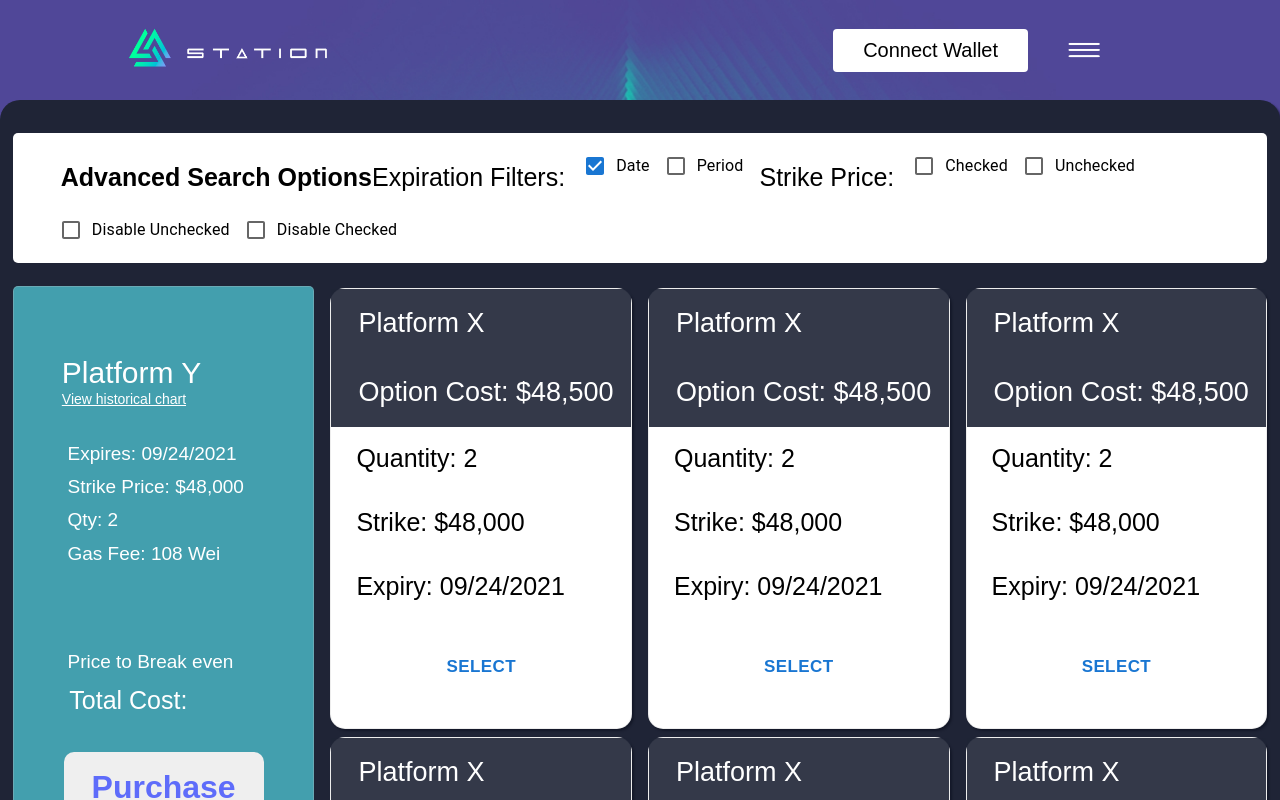
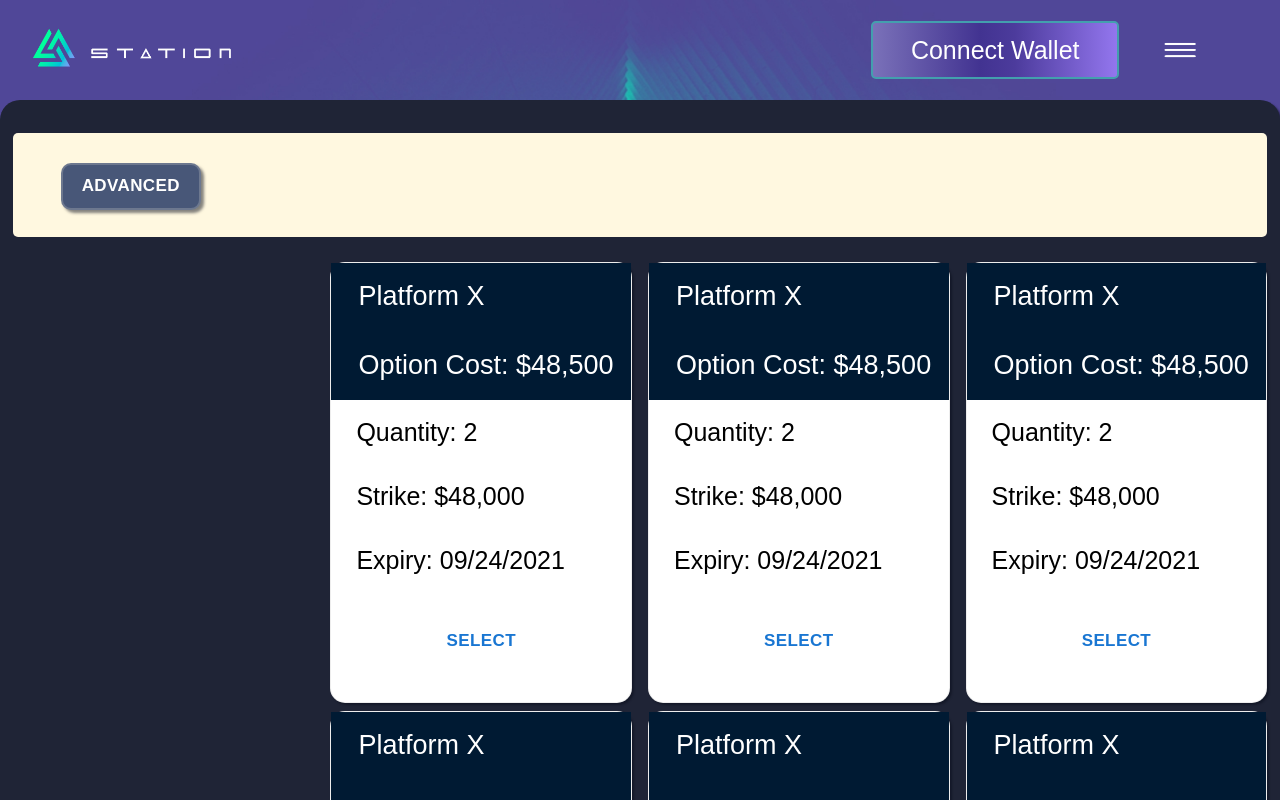
Before and after one commit to Waduhekthecat/EmeryHeights, a React (Create React App) app: page /advanced in a window 1280 px wide. Shown: the top 800 px of the page. Built offline with nearby package versions, Linux system fonts and the light colour scheme.

Commit message:
made it look real good

```diff
--- a/src/components/Aggregator/BannerContentDOA.tsx
+++ b/src/components/Aggregator/BannerContentDOA.tsx
@@ -69,6 +69,7 @@ const CssTextField = withStyles({
       },
       '&:hover fieldset': {
         borderColor: '#3E4251 !important',
+        cursor:'pointer'
       },
       '&.Mui-focused fieldset': {
         borderColor: '#3E4251 !important',
@@ -196,6 +197,7 @@ const useStyles = makeStyles((theme) => ({
   textCont1: {
     display: "flex",
     flexDirection: "column",
+
   },
   textCont8: {
     display: "flex",
@@ -390,6 +392,9 @@ const TitleText = styledCom.p`
     margin-top: 1em;
     padding-top: 1em;
     font-size: 35px;
+    font-family: fantasy;
+    text-shadow: 1px 1px 1px white,
+               1px 2px 1px gray;
     color: white;
     text-align:center;
     align-self:center;
@@ -402,6 +407,7 @@ const ButtonContainer1 = styledCom.div`
     @media (max-width: 550px) {
         width: 100%;
         margin-left:0;
+
     }
 `;
 
@@ -455,9 +461,9 @@ const QueryButton = styledCom.a`
     height: 56px;
     background-color:#504798;
     &:hover {
-        cursor: pointer;
-        color: rgb(${colors.main});
-    }
+      cursor: pointer;
+      text-shadow: 1px 1px 2px white, 0 0 1em white, 0 0 0.2em darkblue
+
 `;
 
     interface Props {}
@@ -547,9 +553,8 @@ const QueryButton = styledCom.a`
                       id="date"
                       type="date"
                       defaultValue="2017-05-24"
-                      sx={{ width: 310, height: 55}}
+                      sx={{ width: 310, height: 55 }}
                       inputProps={{style: {fontSize: 24 }}}
-
                     />
                   </LocalizationProvider>
                 </Grid>
--- a/src/components/Aggregator/Results/Card1.tsx
+++ b/src/components/Aggregator/Results/Card1.tsx
@@ -1,13 +1,22 @@
-import React from 'react'
+import React, { Component, useState } from "react";
 import styled from 'styled-components'
 import { colors } from '../../../styles'
+import Button from '@mui/material/Button';
+import { makeStyles } from "@material-ui/core/styles";
+import styledCom from 'styled-components';
+import { Grid } from '@mui/material'
 
 interface Props {
     // url: string;
     // text: string;
     // onClick:(num: number)=>void;
     // num:number;
-}
+};
+const useStyles = makeStyles((theme) => ({
+    Hidden: {
+        borderWidth: "2px",
+        color: "rgb(67,159,174)",
+    }}));
 
 const Container = styled.div`
     width: 100%;
@@ -54,21 +63,41 @@ const PurchaseBtn = styled.button`
     }
 `
 
-
 const Card: React.FC<Props> = ({ }) => {
     return (
+        <Grid container sx={{ display: { xs: 'none', md: 'none' } }}>
         <Container>
+            <Grid container>
+            <Grid item>
             <HederTitle>Platform Y</HederTitle>
+            </Grid>
+            <Grid item>
             <Description1>View historical chart</Description1>
+            </Grid>
+            <Grid item>
             <Description>Expires: 09/24/2021</Description>
+            </Grid>
+            <Grid item>
             <Description>Strike Price: $48,000</Description>
+            </Grid>
+            <Grid item>
             <Description>Qty: 2</Description>
+            </Grid>
+            <Grid item>
             <Description>Gas Fee: 108 Wei</Description>
+            </Grid>
+            <Grid item>
             <Description style={{ marginTop: 80 }}>Price to Break even</Description>
+            </Grid>
+            <Grid item>
             <Description style={{ fontSize: 25 }}>Total Cost:</Description>
+            </Grid>
+            <Grid item>
             <PurchaseBtn>Purchase</PurchaseBtn>
-        </Container>
-    )
-}
+            </Grid></Grid></Container>
+        </Grid>
+
+)
+};
 
 export default Card
--- a/src/components/Aggregator/Results/Card3.tsx
+++ b/src/components/Aggregator/Results/Card3.tsx
@@ -7,6 +7,9 @@ import FormControlLabel from "@mui/material/FormControlLabel";
 import Checkbox from "@mui/material/Checkbox";
 import { makeStyles } from "@material-ui/core/styles";
 import { Grid } from '@mui/material'
+import Button from '@mui/material/Button';
+import ButtonGroup from '@mui/material/ButtonGroup';
+import styledCom from 'styled-components';
 
 import { colors } from "../../../styles";
 
@@ -15,16 +18,23 @@ interface Props {
   // text: string;
   // onClick:(num: number)=>void;
   // num:number;
-}
+};
 
 // Material ui style
 const useStyles = makeStyles((theme) => ({
   checkGroup: {
     display: "flex",
   },
+  ButtonToggle: {
+    borderWidth: "2px",
+    borderColor: "gray",
+    color: "rgb(256,256,256) !important",
+    '&:focus': {
+    fontColor: "rgb(256,256,256) !important",
+  }},
   Container: {
     width:'100%',
-    background:"rgb(256,256,256)",
+    background:"#fff8e0",
     color: "black",
     borderRadius: '5px',
     display: 'flex',
@@ -37,9 +47,39 @@ const useStyles = makeStyles((theme) => ({
     paddingTop:'.75em',
     paddingBottom: '.75em',
     paddingRight: '.75em'
+  },
+  Advanced: {
+    borderColor: "black",
+    marginBottom:'15px',
+    float:'left'
+  }}))
+
+const CheckboxButton = styledCom(Button)`
+
+
+
+
+
+background: #485778 !important;
+  backdrop-filter: blur(4px) !important;
+  border-radius: 10px !important;
+  border: 2px solid rgba(${colors.border}) !important;
+  height:47px !important;
+  width:140px !important;
+  display:flex !important;
+  margin-right: 35px !important;
+  align-items:center !important;
+  justify-content:space-around !important;
+  box-shadow: 3px 3px 3px rgba(10, 13, 27, 0.5) !important;
+  &:hover {
+    cursor: pointer;
   }
-}));
+  &:focus {
+    background: #504798 !important;
+    color: rgb(256,256,256) !important;
+  }
 
+`
 const Container = styled.div`
   width: 100%;
   background: rgb(256,256,256);
@@ -95,8 +135,12 @@ const FormGroupArea = styled.div`
   align-items: center;
 `;
 
+
+
+
 const Card: React.FC<Props> = ({}) => {
   const classes = useStyles();
+  const [selectedBtn, setSelectedBtn] = React.useState(false);
   const [state, setState] = React.useState({
     date: true,
     period: false,
@@ -115,14 +159,34 @@ const Card: React.FC<Props> = ({}) => {
 
   const { date, period, unchecked, checked, dunchecked, dchecked } = state;
 
+
   return (
   <Grid container
     direction="row"
     className={classes.Container}>
 
-    <Grid container direction="row">
-        <Grid item><Description>Advanced Search Options</Description></Grid>
-        <Grid item><Description1>Expiration Filters:</Description1></Grid>
+    <Grid container
+    className={classes.Advanced}
+    direction="row">
+        <Grid item sm={2} md={2}><Description>
+          <CheckboxButton
+          className={classes.ButtonToggle}
+      value="call"
+      selected={selectedBtn}
+      onClick={()=> setSelectedBtn(!selectedBtn)}
+      >{" "}<p
+      style={{
+        fontSize: 17,
+        fontWeight: 800,
+      }}
+      >Advanced
+        </p>
+  </CheckboxButton>
+  </Description>
+  </Grid></Grid>
+  {/* hidden */}
+  <Grid container sx={{ display: { xs: 'none', md: 'none' } }}>
+        <Grid item sm={2} md={2}><Description1>Expiration Filters:</Description1></Grid>
       <Grid item>
        <FormControlLabel
                   control={
@@ -146,18 +210,18 @@ const Card: React.FC<Props> = ({}) => {
                   }
                   label="Period"
                 />
-      </Grid>
-        <Grid item><Description1>Strike Price:</Description1></Grid>
+      </Grid><Grid item sm={8} md={1}></Grid>
+        <Grid item sm={2} md={2}><Description1>Strike Price:</Description1></Grid>
           <Grid item>
           <FormControlLabel
                   control={
                     <Checkbox
                       checked={checked}
                       onChange={handleChange}
-                      name="checked"
+                      name="exact match"
                     />
                   }
-                  label="Checked"
+                  label="Exact Match"
                   />
           </Grid>
           <Grid item>
@@ -166,34 +230,35 @@ const Card: React.FC<Props> = ({}) => {
                     <Checkbox
                       checked={unchecked}
                       onChange={handleChange}
-                      name="unchecked"
+                      name="round up"
                     />
                   }
-                  label="Unchecked"
+                  label="Round Up"
+                  />
+          </Grid>
+          <Grid item sm={7} md={9}/>
+          <Grid item>
+          <FormControlLabel
+                  control={
+                    <Checkbox
+                      checked={unchecked}
+                      onChange={handleChange}
+                      name="round down"
+                    />
+                  }
+                  label="Round Down"
                   />
           </Grid>
           <Grid item>
-                <FormControlLabel
+          <FormControlLabel
                   control={
                     <Checkbox
-                      checked={dunchecked}
+                      checked={unchecked}
                       onChange={handleChange}
-                      name="dunchecked"
+                      name="display all"
                     />
                   }
-                  label="Disable Unchecked"
-                  />
-          </Grid>
-          <Grid item>
-                <FormControlLabel
-                  control={
-                    <Checkbox
-                      checked={dchecked}
-                      onChange={handleChange}
-                      name="dchecked"
-                    />
-                  }
-                  label="Disable Checked"
+                  label="Display All"
                   />
                 </Grid>
           </Grid>
@@ -202,3 +267,26 @@ const Card: React.FC<Props> = ({}) => {
     };
 
 export default Card;
+
+
+{/* <FormControlLabel
+                  control={
+                    <Checkbox
+                      checked={dunchecked}
+                      onChange={handleChange}
+                      name="disable unchecked"
+                    />
+                  }
+                  label="disabled unchecked"
+                  /> */}
+                //   <Grid item>
+                // <FormControlLabel
+                //   control={
+                //     <Checkbox
+                //       checked={dchecked}
+                //       onChange={handleChange}
+                //       name="dchecked"
+                //     />
+                //   }
+                //   label="Disable Checked"
+                //   />
--- a/src/components/Aggregator/Results/ResultsCard.tsx
+++ b/src/components/Aggregator/Results/ResultsCard.tsx
@@ -117,7 +117,7 @@ const HeadertArea = styled.div`
 width:100%;
   display: flex;
   flex-direction: row;
-  background-color: rgba(31, 36, 54, 0.9);;
+  background-color: #001a33;
   &:focus {
     background: #504798
     color: #000000
--- a/src/components/Home/ItemList.tsx
+++ b/src/components/Home/ItemList.tsx
@@ -50,7 +50,7 @@ const HeaderArea = styled.div`
 `;
 const HeaderTitle = styled.p`
   color: rgb(${colors.fontColor});
-  font-size: 45px;
+  font-size: 40px;
   text-align: center;
   font-weight: 200;
   margin: 0;
@@ -89,7 +89,7 @@ const ItemList: React.FC<Props> = ({}) => {
         <HaederImage src={stationImage} />
       </HeaderArea>
       <Description>Select a service to get started</Description>
-      <Grid container spacing={4} align-items-center>
+      <Grid container spacing={4} justify-content="center">
         <Grid
           item
           xs={12}
--- a/src/components/Home/MenuArea.tsx
+++ b/src/components/Home/MenuArea.tsx
@@ -33,11 +33,14 @@ const MenuContainer = styled.ul<MenuContainerProps>`
     }
 `
 const MmenuItem = styled.li`
-    color: rgb(${colors.black});
-    font-size: 20px;
+    color: rgb(256,256,256);
+    font-size: 25px;
     font-weight: 400;
     margin: 0 1em;
-    background-color:rgb(255, 255, 255);
+    border: 2px solid rgba(${colors.selected});
+    border-shadow: 0 4px 3px 0
+    background: rgb(66,61,149);
+    background: linear-gradient(90deg, rgba(66,61,149,1) 0%, rgba(122,113,185,1) 0%, rgba(66,51,145,1) 44%, rgba(76,59,156,1) 58%, rgba(147,118,238,1) 100%, rgba(131,213,230,1) 100%);
     padding: 0.5em 1.5em;
     border-radius:0.2em;
     @media (max-width: 1100px) {
--- a/src/components/Home/PageHeader.tsx
+++ b/src/components/Home/PageHeader.tsx
@@ -7,7 +7,7 @@ import ToggleMenuIcon from './ToggleMenuIcon'
 
 const Wrapper = styled.div`
     position: relative;
-    width: 80%;
+    width: 95%;
     height: 100px;
     display: flex;
     flex-direction: row;
--- a/src/components/Home/Wallet.tsx
+++ b/src/components/Home/Wallet.tsx
@@ -12,7 +12,7 @@ const WalletContainer = styled.div`
     align-items: center;
     justify-content: space-between;
     padding: 0 15px;
-    background-color: rgba(${colors.gradDark});
+    background-color: "rgba(${colors.selected}");
     border: 1px solid rgb(${colors.border});
     &:hover {
         cursor: pointer;
```
